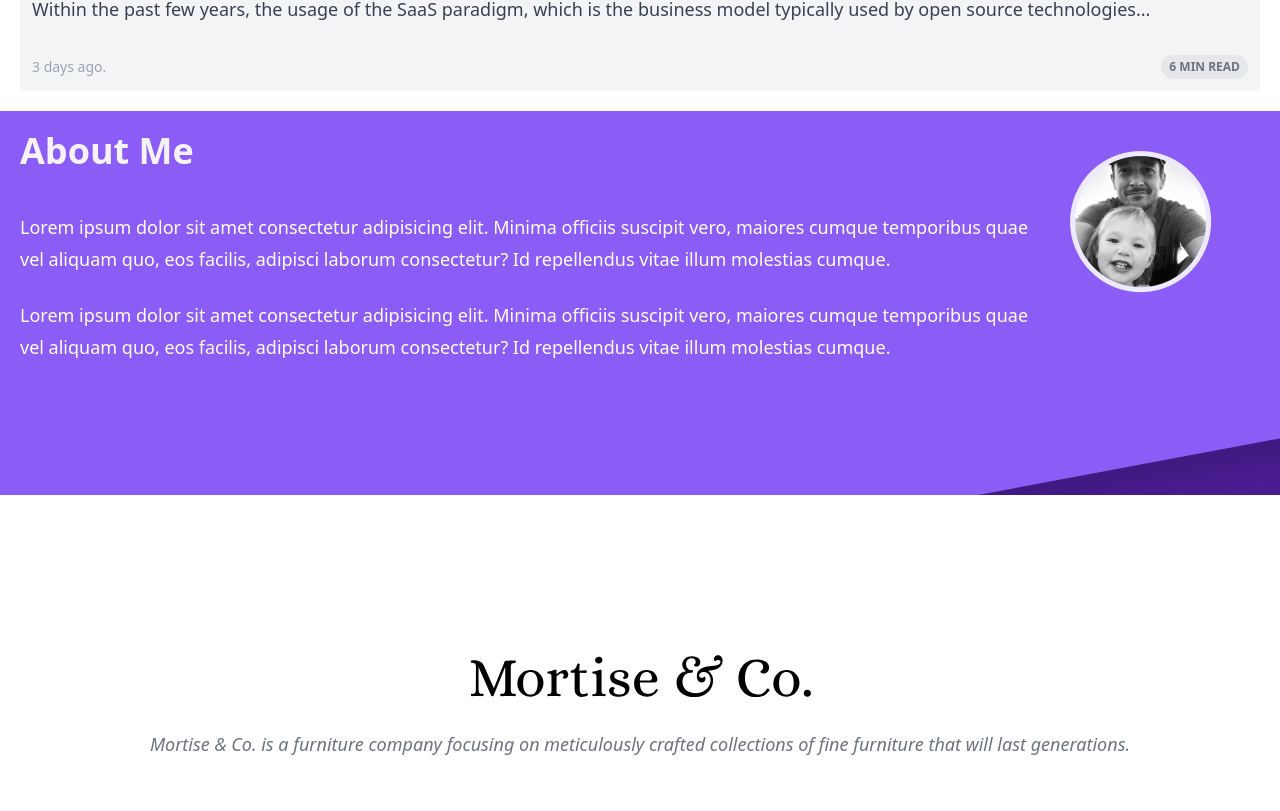
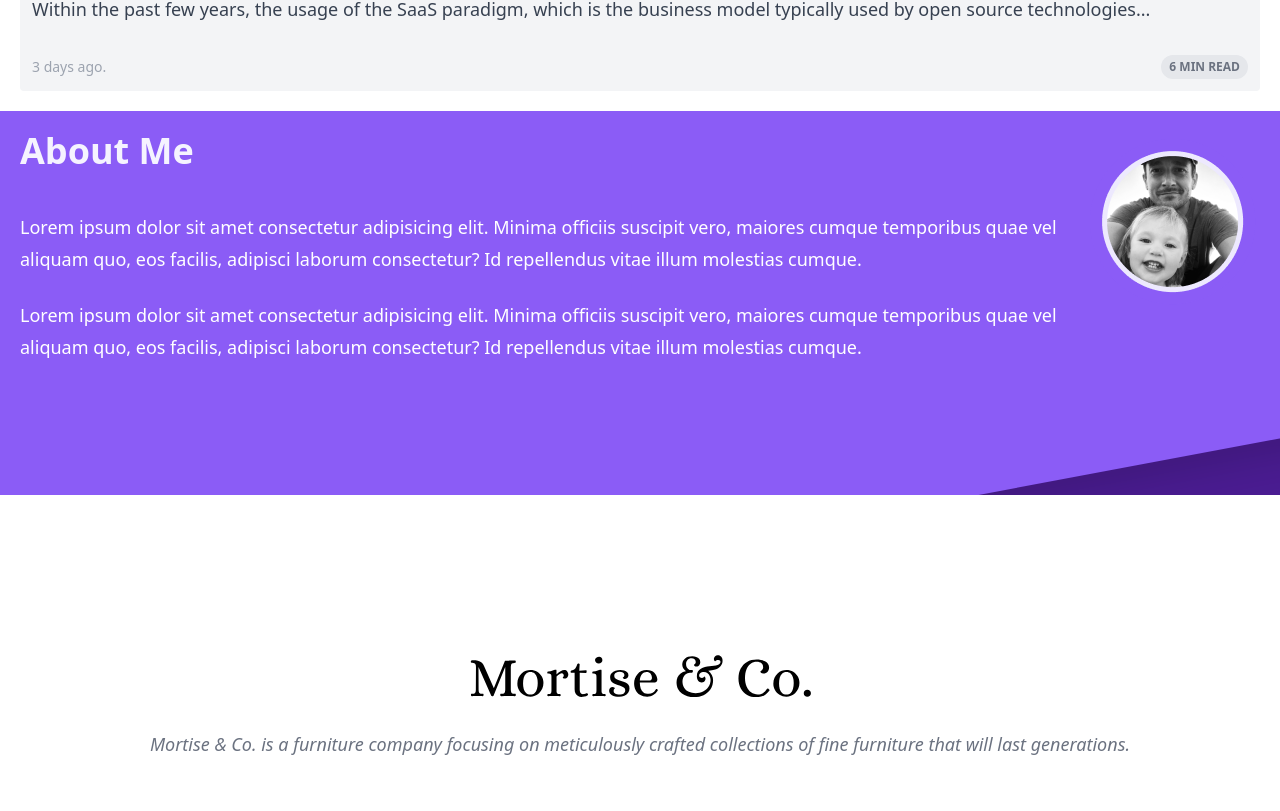
Before and after one commit to jordancalhoun/jordancalhoun.com, a SvelteKit app: page / in a window 1280 px wide. Shown: the part 809-1620 px from the top of the page. Built offline with nearby package versions, Linux system fonts and the light colour scheme; a web font is replaced by a local one.

Commit message:
minor tweaks

```diff
--- a/src/lib/about-me.svelte
+++ b/src/lib/about-me.svelte
@@ -17,7 +17,7 @@
 </style>
 <div id="about-me-top" class="sm:hidden mt-20"/>
 <div id="shape-wrapper" class="bg-violet-500 p-5">
-    <img src="/images/temp/profile-picture.png" alt="Profile of Jordan Calhoun" class="float-right pr-8" />
+    <img src="/images/temp/profile-picture.png" alt="Profile of Jordan Calhoun" class="float-right" />
     <h2 class="text-4xl font-bold text-violet-50 mb-10">About Me</h2>
     <p class="text-white text-lg leading-8 my-6">
         Lorem ipsum dolor sit amet consectetur adipisicing elit. Minima officiis suscipit vero, maiores cumque temporibus quae vel aliquam quo, eos facilis, adipisci laborum consectetur? Id repellendus vitae illum molestias cumque.
--- a/src/routes/+page.svelte
+++ b/src/routes/+page.svelte
@@ -11,12 +11,12 @@ import PostCard from "$lib/post-card.svelte";
 
 <AboutMe />
 
-<img src="/images/Mortise-and-co-logo.svg" alt="Mortise & Co. Logo"  class="mx-auto mt-40" />
+<img src="/images/Mortise-and-co-logo.svg" alt="Mortise & Co. Logo"  class="mx-auto mt-40 px-4" />
 <p class="text-gray-500 italic text-lg m-8 text-center">
     Mortise & Co. is a furniture company focusing on meticulously crafted collections of fine furniture that will last generations.
 </p>
 
-<img src="/images/code-carton-logo.svg" alt="Mortise & Co. Logo"  class="mx-auto mt-40" />
+<img src="/images/code-carton-logo.svg" alt="Mortise & Co. Logo"  class="mx-auto mt-40 px-4" />
 <p class="text-gray-500 italic text-lg m-8 text-center">
     Established in 2010, Code Carton is a small developement company. More info on this space soon
 </p>
```
